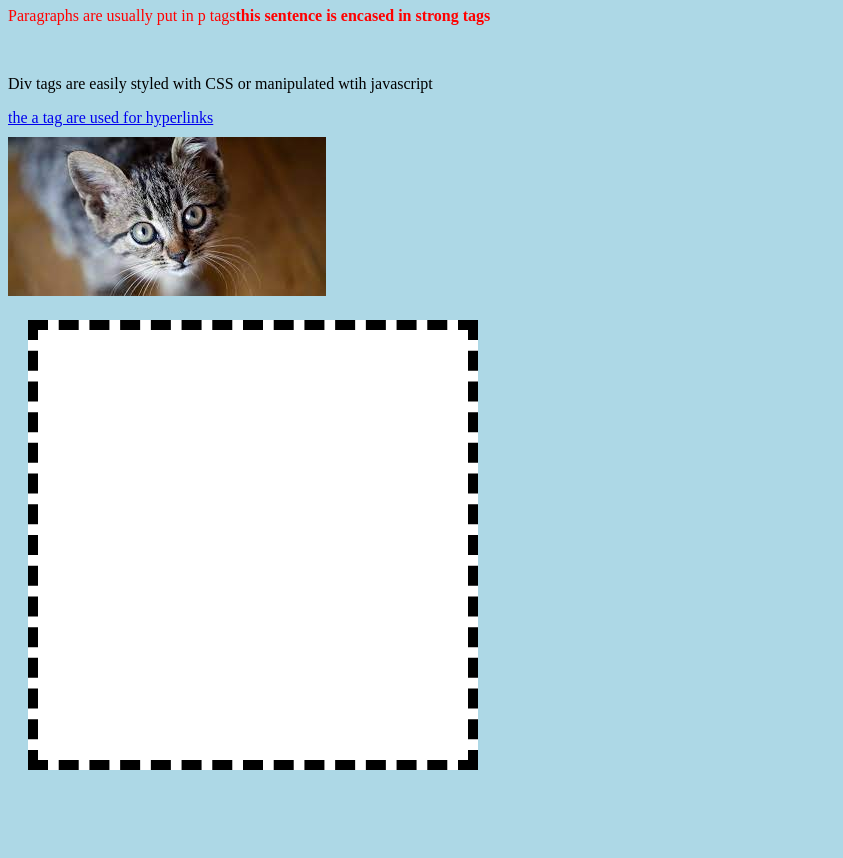
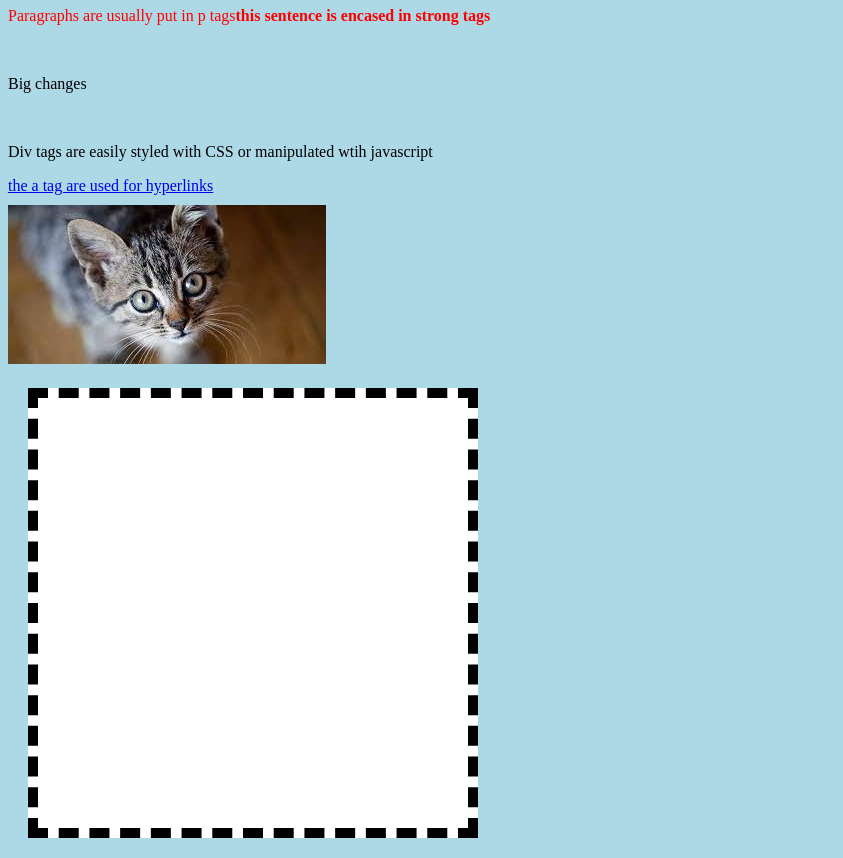
Before and after one commit to rhlemon/MSA-website, a plain HTML site: page index.html in a window 1280 px wide. Shown: the part 73-931 px from the top of the page, without its empty margins (0-843 px from the left). Before the commit the page ends 863 px from the top, so only its background shows below. Drawn offline with Linux system fonts and the light colour scheme.

Commit message:
Big change

```diff
--- a/index.html
+++ b/index.html
@@ -9,6 +9,8 @@
     <body>
         <h1>header tags are h tags</h1>
         <p class = "test1">Paragraphs are usually put in p tags<strong>this sentence is encased in strong tags</strong></p>
+        <br>
+        <p>Big changes</p>
         <br>
         <div>
             <p>Div tags are easily styled with CSS or manipulated wtih javascript</p>
```
